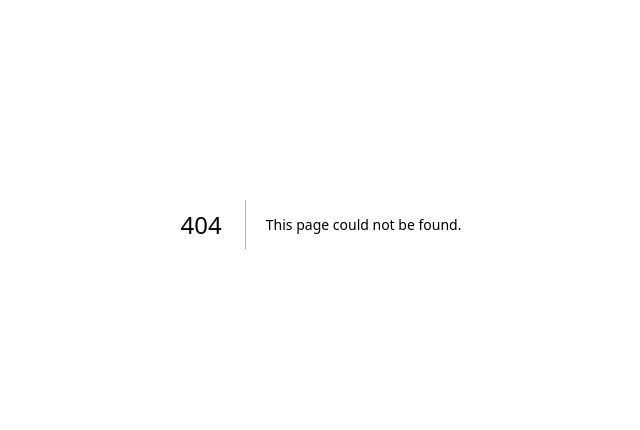
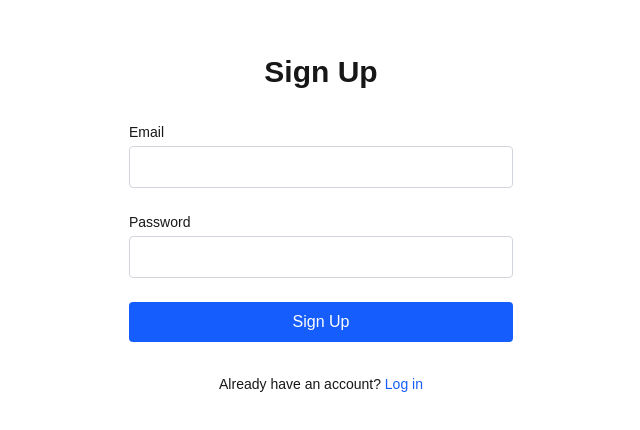
Before and after one commit to laxnat/notion_clone, a Next.js app: page /signup in a window 1280 px wide. Before the commit this address had no page. Shown: the part 176-606 px from the top of the page, without its empty margins (319-959 px from the left). Built offline with nearby package versions, Linux system fonts and the light colour scheme; no server answers.

Commit message:
Added basic pages

```diff
--- /dev/null
+++ b/app/(auth)/login/page.tsx
@@ -0,0 +1,92 @@
+'use client'
+
+import { useState } from 'react'
+import { createClient } from '@/lib/supabase/client'
+import { useRouter } from 'next/navigation'
+import Link from 'next/link'
+
+export default function LoginPage() {
+  const [email, setEmail] = useState('')
+  const [password, setPassword] = useState('')
+  const [error, setError] = useState<string | null>(null)
+  const [loading, setLoading] = useState(false)
+  const router = useRouter()
+  const supabase = createClient()
+
+  const handleLogin = async (e: React.FormEvent) => {
+    e.preventDefault()
+    setError(null)
+    setLoading(true)
+
+    const { error } = await supabase.auth.signInWithPassword({
+      email,
+      password,
+    })
+
+    if (error) {
+      setError(error.message)
+      setLoading(false)
+    } else {
+      router.push('/documents')
+    }
+  }
+
+  return (
+    <div className="flex min-h-screen items-center justify-center">
+      <div className="w-full max-w-md space-y-8 p-8">
+        <h2 className="text-3xl font-bold text-center">Log In</h2>
+
+        <form onSubmit={handleLogin} className="space-y-6">
+          {error && (
+            <div className="bg-red-50 text-red-600 p-3 rounded">
+              {error}
+            </div>
+          )}
+
+          <div>
+            <label htmlFor="email" className="block text-sm font-medium">
+              Email
+            </label>
+            <input
+              id="email"
+              type="email"
+              value={email}
+              onChange={(e) => setEmail(e.target.value)}
+              required
+              className="mt-1 block w-full rounded border border-gray-300 px-3 py-2"
+            />
+          </div>
+
+          <div>
+            <label htmlFor="password" className="block text-sm font-medium">
+              Password
+            </label>
+            <input
+              id="password"
+              type="password"
+              value={password}
+              onChange={(e) => setPassword(e.target.value)}
+              required
+              className="mt-1 block w-full rounded border border-gray-300 px-3 py-2"
+            />
+          </div>
+
+          <button
+            type="submit"
+            disabled={loading}
+            className="w-full bg-blue-600 text-white py-2 rounded hover:bg-blue-700 disabled:bg-gray-400"
+          >
+            {loading ? 'Loading...' : 'Log In'}
+          </button>
+        </form>
+
+        <p className="text-center text-sm">
+          Don't have an account?{' '}
+          <Link href="/signup" className="text-blue-600 hover:underline">
+            Sign up
+          </Link>
+        </p>
+      </div>
+    </div>
+  )
+}
--- /dev/null
+++ b/app/(auth)/signup/page.tsx
@@ -0,0 +1,92 @@
+'use client'
+
+import { useState } from 'react'
+import { createClient } from '@/lib/supabase/client'
+import { useRouter } from 'next/navigation'
+import Link from 'next/link'
+
+export default function SignUpPage() {
+  const [email, setEmail] = useState('')
+  const [password, setPassword] = useState('')
+  const [error, setError] = useState<string | null>(null)
+  const [loading, setLoading] = useState(false)
+  const router = useRouter()
+  const supabase = createClient()
+
+  const handleSignUp = async (e: React.FormEvent) => {
+    e.preventDefault()
+    setError(null)
+    setLoading(true)
+
+    const { error } = await supabase.auth.signUp({
+      email,
+      password,
+    })
+
+    if (error) {
+      setError(error.message)
+      setLoading(false)
+    } else {
+      router.push('/documents')
+    }
+  }
+
+  return (
+    <div className="flex min-h-screen items-center justify-center">
+      <div className="w-full max-w-md space-y-8 p-8">
+        <h2 className="text-3xl font-bold text-center">Sign Up</h2>
+
+        <form onSubmit={handleSignUp} className="space-y-6">
+          {error && (
+            <div className="bg-red-50 text-red-600 p-3 rounded">
+              {error}
+            </div>
+          )}
+
+          <div>
+            <label htmlFor="email" className="block text-sm font-medium">
+              Email
+            </label>
+            <input
+              id="email"
+              type="email"
+              value={email}
+              onChange={(e) => setEmail(e.target.value)}
+              required
+              className="mt-1 block w-full rounded border border-gray-300 px-3 py-2"
+            />
+          </div>
+
+          <div>
+            <label htmlFor="password" className="block text-sm font-medium">
+              Password
+            </label>
+            <input
+              id="password"
+              type="password"
+              value={password}
+              onChange={(e) => setPassword(e.target.value)}
+              required
+              className="mt-1 block w-full rounded border border-gray-300 px-3 py-2"
+            />
+          </div>
+
+          <button
+            type="submit"
+            disabled={loading}
+            className="w-full bg-blue-600 text-white py-2 rounded hover:bg-blue-700 disabled:bg-gray-400"
+          >
+            {loading ? 'Loading...' : 'Sign Up'}
+          </button>
+        </form>
+
+        <p className="text-center text-sm">
+          Already have an account?{' '}
+          <Link href="/login" className="text-blue-600 hover:underline">
+            Log in
+          </Link>
+        </p>
+      </div>
+    </div>
+  )
+}
--- /dev/null
+++ b/app/documents/logout-button.tsx
@@ -0,0 +1,23 @@
+'use client'
+
+import { createClient } from '@/lib/supabase/client'
+import { useRouter } from 'next/navigation'
+
+export function LogoutButton() {
+  const router = useRouter()
+  const supabase = createClient()
+
+  const handleLogout = async () => {
+    await supabase.auth.signOut()
+    router.push('/login')
+  }
+
+  return (
+    <button
+      onClick={handleLogout}
+      className="px-4 py-2 bg-red-600 text-white rounded hover:bg-red-700"
+    >
+      Log Out
+    </button>
+  )
+}
--- /dev/null
+++ b/app/documents/page.tsx
@@ -0,0 +1,29 @@
+import { createClient } from '@/lib/supabase/server'
+import { redirect } from 'next/navigation'
+import { LogoutButton } from './logout-button'
+
+export default async function DocumentsPage() {
+  const supabase = await createClient()
+
+  const { data: { user } } = await supabase.auth.getUser()
+
+  if (!user) {
+    redirect('/login')
+  }
+
+  return (
+    <div className="min-h-screen p-8">
+      <div className="max-w-4xl mx-auto">
+        <div className="flex justify-between items-center mb-8">
+          <h1 className="text-3xl font-bold">My Documents</h1>
+          <LogoutButton />
+        </div>
+        <p className="text-gray-600">Welcome, {user.email}!</p>
+
+        <div className="mt-8 text-gray-500">
+          No documents yet. We'll add the ability to create them next!
+        </div>
+      </div>
+    </div>
+  )
+}
--- a/app/page.tsx
+++ b/app/page.tsx
@@ -1,65 +1,30 @@
-import Image from "next/image";
+import Link from 'next/link'
 
 export default function Home() {
   return (
-    <div className="flex min-h-screen items-center justify-center bg-zinc-50 font-sans dark:bg-black">
-      <main className="flex min-h-screen w-full max-w-3xl flex-col items-center justify-between py-32 px-16 bg-white dark:bg-black sm:items-start">
-        <Image
-          className="dark:invert"
-          src="/next.svg"
-          alt="Next.js logo"
-          width={100}
-          height={20}
-          priority
-        />
-        <div className="flex flex-col items-center gap-6 text-center sm:items-start sm:text-left">
-          <h1 className="max-w-xs text-3xl font-semibold leading-10 tracking-tight text-black dark:text-zinc-50">
-            To get started, edit the page.tsx file.
-          </h1>
-          <p className="max-w-md text-lg leading-8 text-zinc-600 dark:text-zinc-400">
-            Looking for a starting point or more instructions? Head over to{" "}
-            <a
-              href="https://vercel.com/templates?framework=next.js&utm_source=create-next-app&utm_medium=appdir-template-tw&utm_campaign=create-next-app"
-              className="font-medium text-zinc-950 dark:text-zinc-50"
-            >
-              Templates
-            </a>{" "}
-            or the{" "}
-            <a
-              href="https://nextjs.org/learn?utm_source=create-next-app&utm_medium=appdir-template-tw&utm_campaign=create-next-app"
-              className="font-medium text-zinc-950 dark:text-zinc-50"
-            >
-              Learning
-            </a>{" "}
-            center.
-          </p>
+    <div className="flex min-h-screen items-center justify-center bg-gradient-to-br from-blue-50 to-indigo-100">
+      <div className="text-center space-y-8 p-8">
+        <h1 className="text-6xl font-bold text-gray-900">
+          Notion Clone
+        </h1>
+        <p className="text-xl text-gray-600">
+          A powerful workspace for your notes and documents
+        </p>
+        <div className="flex gap-4 justify-center">
+          <Link
+            href="/signup"
+            className="bg-blue-600 text-white px-6 py-3 rounded-lg hover:bg-blue-700 font-medium"
+          >
+            Get Started
+          </Link>
+          <Link
+            href="/login"
+            className="bg-white text-gray-900 px-6 py-3 rounded-lg hover:bg-gray-50 font-medium border"
+          >
+            Log In
+          </Link>
         </div>
-        <div className="flex flex-col gap-4 text-base font-medium sm:flex-row">
-          <a
-            className="flex h-12 w-full items-center justify-center gap-2 rounded-full bg-foreground px-5 text-background transition-colors hover:bg-[#383838] dark:hover:bg-[#ccc] md:w-[158px]"
-            href="https://vercel.com/new?utm_source=create-next-app&utm_medium=appdir-template-tw&utm_campaign=create-next-app"
-            target="_blank"
-            rel="noopener noreferrer"
-          >
-            <Image
-              className="dark:invert"
-              src="/vercel.svg"
-              alt="Vercel logomark"
-              width={16}
-              height={16}
-            />
-            Deploy Now
-          </a>
-          <a
-            className="flex h-12 w-full items-center justify-center rounded-full border border-solid border-black/[.08] px-5 transition-colors hover:border-transparent hover:bg-black/[.04] dark:border-white/[.145] dark:hover:bg-[#1a1a1a] md:w-[158px]"
-            href="https://nextjs.org/docs?utm_source=create-next-app&utm_medium=appdir-template-tw&utm_campaign=create-next-app"
-            target="_blank"
-            rel="noopener noreferrer"
-          >
-            Documentation
-          </a>
-        </div>
-      </main>
+      </div>
     </div>
-  );
+  )
 }
```
